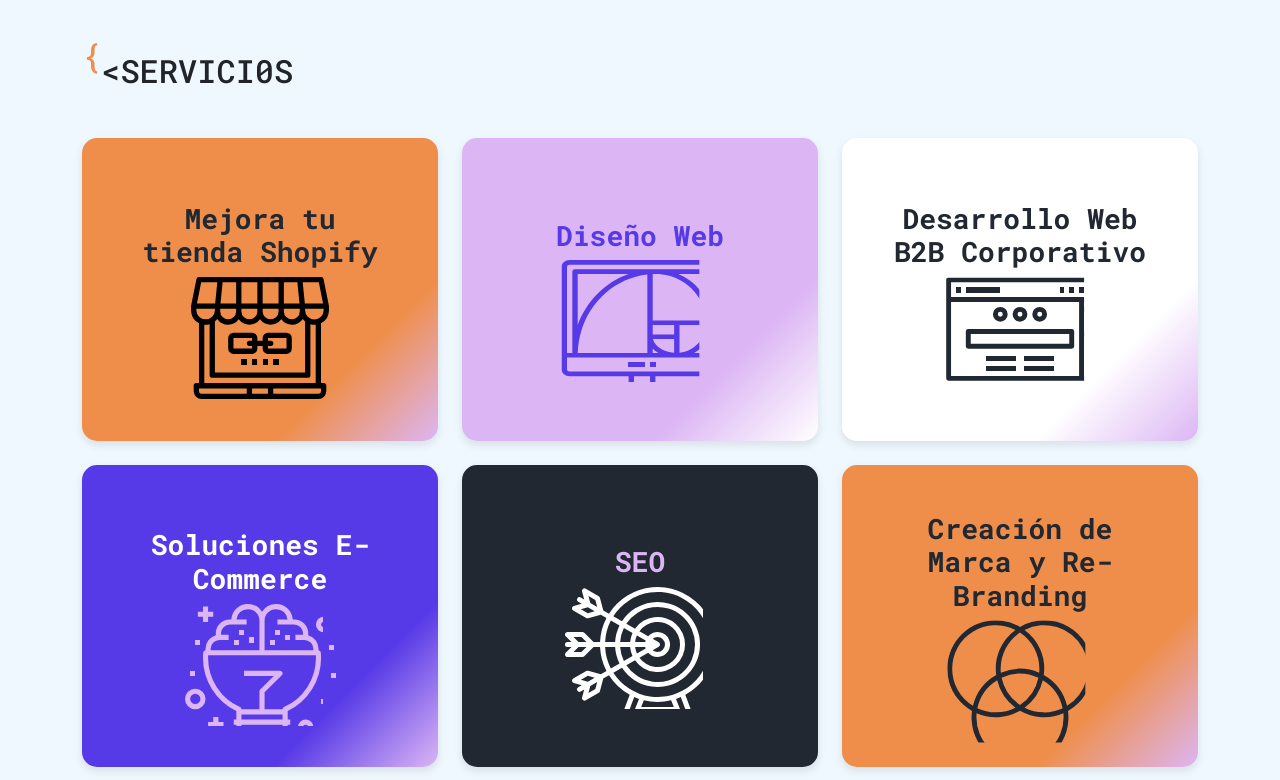
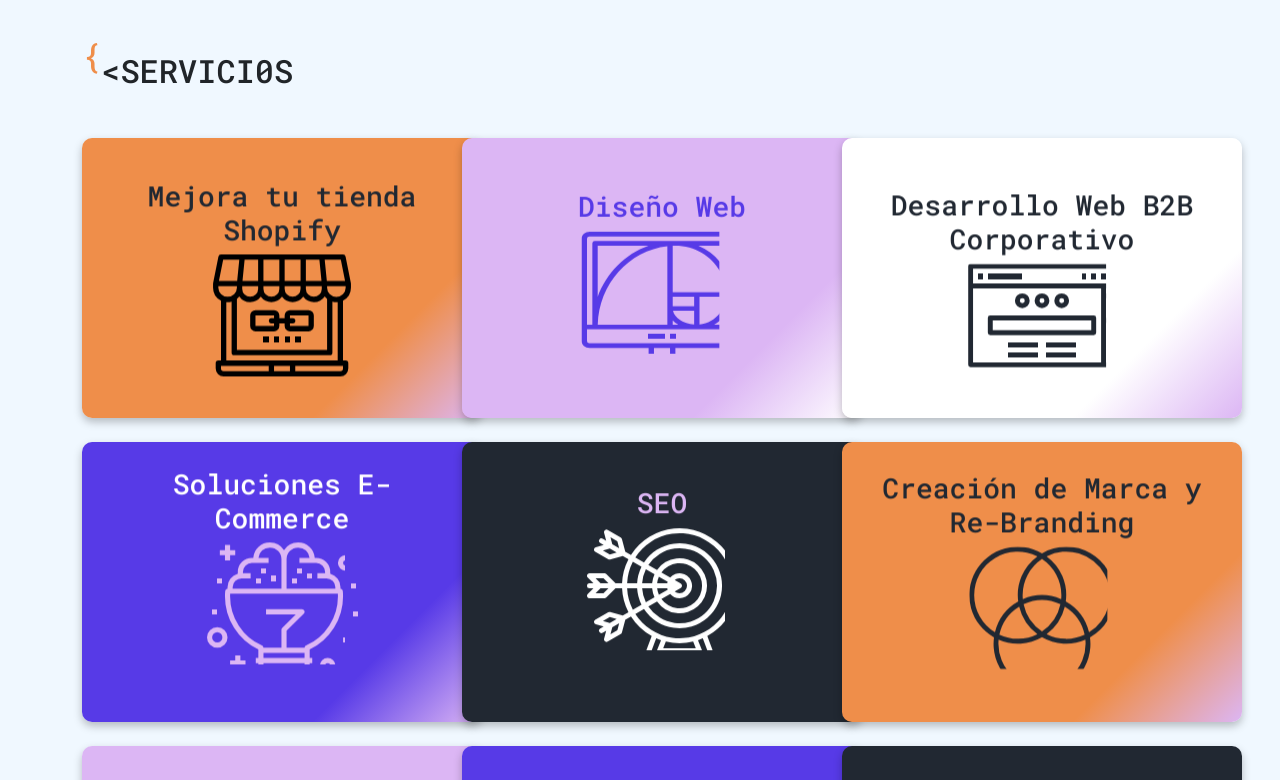
Before and after one commit to jrdelrio/chilisites-landing-2.0, a React (Create React App) app: page / in a window 1280 px wide. Shown: the part 940-1720 px from the top of the page. Built offline with nearby package versions, Linux system fonts and the light colour scheme.

Commit message:
ready fliping cards

```diff
--- a/src/components/CardService.jsx
+++ b/src/components/CardService.jsx
@@ -34,7 +34,7 @@ const hexToRGBA = (hex, alpha = 1) => {
 };
 
 
-export const CardService = ({ cardTitle, cardIcon, bgColorL, bgColorR, contentColor }) => {
+export const CardService = ({ cardTitle, cardIcon, bgColorL, bgColorR, contentColor, description }) => {
 
     // Obtener los valores reales si son variables CSS, de lo contrario, conservar los valores originales
     const resolvedBgColorL = getCSSVariableValue(bgColorL);
@@ -54,12 +54,29 @@ export const CardService = ({ cardTitle, cardIcon, bgColorL, bgColorR, contentCo
 
     return (
         <div className="col-md-4 col-sm-6 col-12">
-            <div className="service-card font-roboto"
-                style={styles}>
-                <h3 className='font-bold'>{cardTitle}</h3>
-                {/* <h4 style={{ fontSize: '6rem' }}>{cardIcon}</h4> */}
-                <div style={{ width: '50%', height: '100px' }} >
-                    {cardIcon}
+            <div
+                class="service-card font-roboto"
+                ontouchstart="this.classList.toggle('hover');"
+            >
+                <div class="service-card-container">
+                    <div
+                        class="front" style={styles}
+                    >
+                        <div class="inner">
+                            <h3>{cardTitle}</h3>
+                            <div>
+                                {cardIcon}
+                            </div>
+                        </div>
+                    </div>
+
+                    <div class="back" style={styles}>
+                        <div class="inner">
+                            <p>
+                                {description}
+                            </p>
+                        </div>
+                    </div>
                 </div>
             </div>
         </div>
--- a/src/sections/ServicesSection.jsx
+++ b/src/sections/ServicesSection.jsx
@@ -28,63 +28,72 @@ export const ServicesSection = () => {
             cardIcon: <VectorShop />,
             bgColorL: colorOrange,
             bgColorR: colorPink,
-            contentColor: colorBlack
+            contentColor: colorBlack,
+            description: 'Descripcion temporal para la card.'
         },
         {
             cardTitle: 'Diseño Web',
             cardIcon: <VectorAurea />,
             bgColorL: colorPink,
             bgColorR: colorWhite,
-            contentColor: colorPurple
+            contentColor: colorPurple,
+            description: 'Descripcion temporal para la card.'
         },
         {
             cardTitle: 'Desarrollo Web B2B Corporativo',
             cardIcon: <VectorB2B />,
             bgColorL: colorWhite,
             bgColorR: colorPink,
-            contentColor: colorBlack
+            contentColor: colorBlack,
+            description: 'Descripcion temporal para la card.'
         },
         {
             cardTitle: 'Soluciones E-Commerce',
             cardIcon: <VectorBrain />,
             bgColorL: colorPurple,
             bgColorR: colorPink,
-            contentColor: colorWhite
+            contentColor: colorWhite,
+            description: 'Descripcion temporal para la card.'
         },
         {
             cardTitle: 'SEO',
             cardIcon: <VectorArrow />,
             bgColorL: colorBlack,
             bgColorR: colorBlack,
-            contentColor: colorPink
+            contentColor: colorPink,
+            description: 'Descripcion temporal para la card.'
         },
         {
             cardTitle: 'Creación de Marca y Re-Branding',
             cardIcon: <VectorCircles />,
             bgColorL: colorOrange,
             bgColorR: colorPink,
-            contentColor: colorBlack
+            contentColor: colorBlack,
+            description: 'Descripcion temporal para la card.'
         },
         {
             cardTitle: 'Campañas Digitales',
             cardIcon: <VectorMagnet />,
             bgColorL: colorPink,
             bgColorR: colorWhite,
-            contentColor: colorPurple
+            contentColor: colorPurple,
+            description: 'Descripcion temporal para la card.'
         },
         {
             cardTitle: 'Contenidos para redes sociales',
             cardIcon: <VectorCamera />,
             bgColorL: colorPurple,
             bgColorR: colorPink,
-            contentColor: colorPink
+            contentColor: colorPink,
+            description: 'Descripcion temporal para la card.'
         },
         {
             cardTitle: 'Animación digital',
             cardIcon: <VectorAnimation />,
             bgColorL: colorBlack,
             bgColorR: colorBlack,
-            contentColor: colorWhite
+            contentColor: colorWhite,
+            description: 'Descripcion temporal para la card.'
         }
     ];
 
@@ -104,6 +113,7 @@ export const ServicesSection = () => {
                             bgColorL={service.bgColorL}
                             bgColorR={service.bgColorR}
                             contentColor={service.contentColor}
+                            description={service.description}
                         />
                     )}
                 </div>
--- a/src/styles/services-section.scss
+++ b/src/styles/services-section.scss
@@ -1,5 +1,3 @@
-@import "app.css";
-
 #services-section {
     background-color: aliceblue;
     padding-top: 80px;
@@ -10,45 +8,120 @@
         flex-wrap: wrap;
         align-items: stretch; // Hace que todas las cards tengan la misma altura
 
+        @media (width < 500px) {
+            padding-left: 0 !important;
+            padding-right: 0 !important;
+            text-align: -webkit-center;
+        }
+
         .service-card {
-            display: flex;
-            flex-direction: column;
-            justify-content: center;
-            align-items: center;
-            aspect-ratio: 1 / 0.85;
-            border-radius: 15px;
-            padding: 20px;
-            text-align: center;
-            box-shadow: 0 4px 8px rgba(0, 0, 0, 0.1);
-            transition: all 0.3s ease-in-out;
-            width: 100%;
-            height: 100%; // Asegura altura uniforme
-            justify-items: center;
+            width: 400px;
             cursor: pointer;
 
-            h3 {
-                width: 85%;
+            @media (500px < width < 800px) {
+                width: 100%;
             }
+            .service-card-container {
+                transform-style: preserve-3d;
+                perspective: 1000px;
 
-            &[data-bg] {
-                background: linear-gradient(
-                    135deg,
-                    var(--colorL),
-                    var(--colorR)
-                );
-            }
+                .front,
+                .back {
+                    box-shadow: 0 4px 8px 0 rgba(0, 0, 0, 0.25);
+                    border-radius: 10px;
+                    -webkit-backface-visibility: hidden;
+                    backface-visibility: hidden;
+                    text-align: center;
+                    min-height: 280px;
+                    height: auto;
+                    font-size: 1.5rem;
+                    transition: transform 0.7s cubic-bezier(0.4, 0.2, 0.2, 1);
+                    color: #fff;
 
-            &:hover {
-                transform: translateY(-5px);
-                box-shadow: 0 8px 16px rgba(0, 0, 0, 0.2);
-            }
-        }
-    }
+                    &.back {
+                        background: linear-gradient(
+                            45deg,
+                            #cedce7 0%,
+                            #596a72 100%
+                        );
+                        position: absolute;
+                        top: 0;
+                        left: 0;
+                        width: 100%;
+                    }
 
-    @media (max-width: 991.98px) {
-        .services-grid {
-            .service-card {
-                height: 100%; // Asegurar que ocupen el mismo espacio
+                    &.front:after {
+                        position: absolute;
+                        content: "";
+                        top: 0;
+                        left: 0;
+                        z-index: 1;
+                        width: 100%;
+                        height: 100%;
+                        display: block;
+
+                        border-radius: 10px;
+                        backface-visibility: hidden;
+                    }
+                }
+
+                &:hover {
+                    .front {
+                        transform: rotateY(-180deg);
+                    }
+
+                    .back {
+                        transform: rotateY(0deg);
+                    }
+                }
+
+                .front {
+                    transform: rotateY(0deg);
+                    transform-style: preserve-3d;
+                    backface-visibility: visible;
+
+                    .inner {
+                        transform: translateY(-50%) translateZ(60px) scale(0.94);
+                    }
+                }
+
+                .back {
+                    transform: rotateY(180deg);
+                    transform-style: preserve-3d;
+                }
+
+                .inner {
+                    transform: translateY(-50%) translateZ(60px) scale(0.94);
+                    top: 50%;
+                    position: absolute;
+                    left: 0;
+                    width: 100%;
+                    padding: 2rem;
+                    box-sizing: border-box;
+                    outline: 1px solid transparent;
+                    perspective: inherit;
+                    z-index: 2;
+
+                    p {
+                        font-size: 20px;
+                        margin-bottom: 2rem;
+                        position: relative;
+                        white-space: normal; // Permite que el texto haga saltos de línea automáticamente
+                        word-wrap: break-word; // Ajusta palabras largas a la siguiente línea
+                        overflow: hidden; // Esconde cualquier contenido que se desborde
+                        text-overflow: ellipsis; // Añade "..." si el contenido excede el espacio
+                        max-height: 100%; // Asegura que no se extienda fuera del contenedor
+                        display: -webkit-box; // Para limitar líneas en navegadores compatibles
+                        -webkit-line-clamp: 5; // Limita el texto a 5 líneas (ajústalo según tu necesidad)
+                        -webkit-box-orient: vertical; // Requerido para -webkit-line-clamp
+                    }
+
+                    span {
+                        color: rgba(255, 255, 255, 0.7);
+                        font-family: "Montserrat";
+                        font-weight: 300;
+                    }
+                }
             }
         }
     }
```
